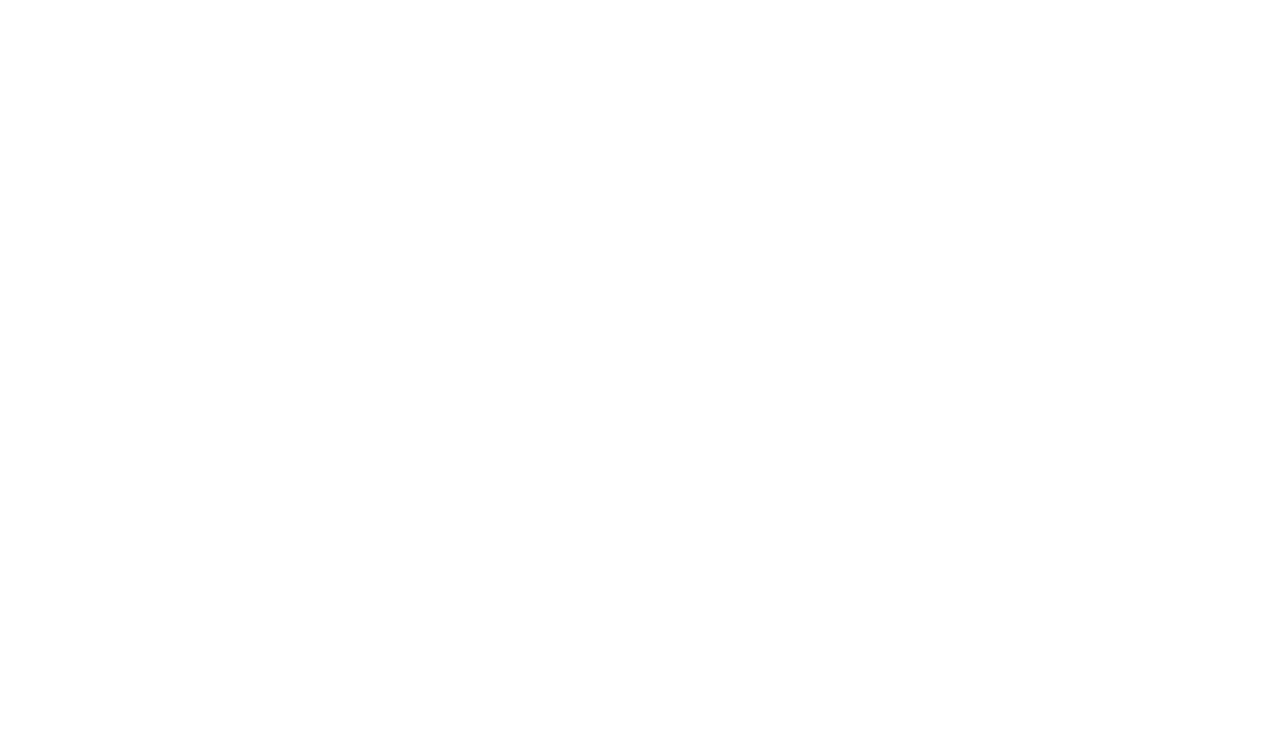
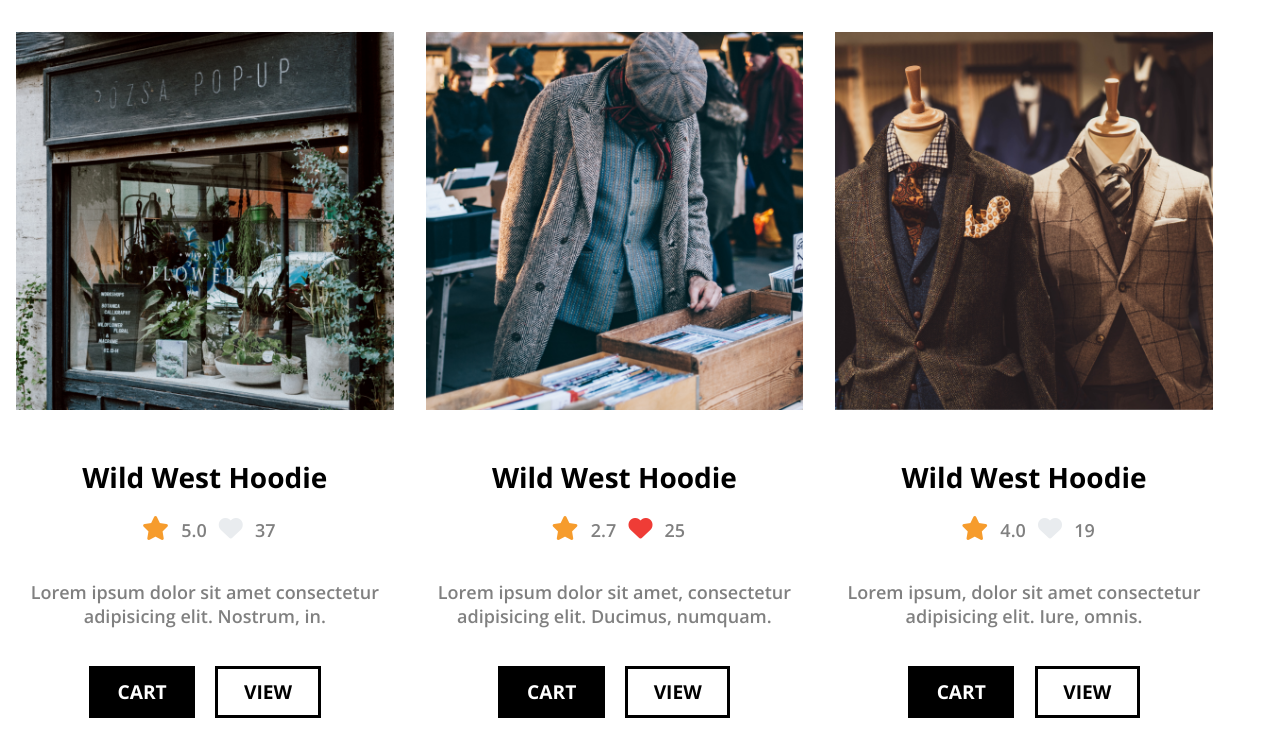
Before and after one commit to stefanalecu128/school, a plain HTML site: page Week-2/index.html in a window 1280 px wide. Drawn offline with nearby package versions, Linux system fonts and the light colour scheme.

Commit message:
Week 2 - tema

```diff
--- a/Week-2/index.html
+++ b/Week-2/index.html
@@ -4,8 +4,74 @@
     <meta charset="UTF-8">
     <meta name="viewport" content="width=device-width, initial-scale=1.0">
     <title>INTRO CSS</title>
+    <link rel="stylesheet" href="style.css">
+    <script src="https://kit.fontawesome.com/e5281c9254.js" crossorigin="anonymous"></script>
 </head>
 <body>
-
+    <div class="flex-container ">
+        <div class="product-main align-center">
+            <img src="img/img-1.png" alt="" class="img-thumb">
+            <div class="product-info">
+                <h2 class="product-title">Wild West Hoodie</h2>
+                <div class="product-rate">
+                    <span>
+                        <i class="fas fa-star active-star"></i>
+                        <span class="text-muted">5.0</span>
+                    </span>
+                    <span>
+                        <i class="fas fa-heart "></i>
+                        <span class="text-muted">37</span>
+                    </span>
+                </div>
+                <p class="text-muted">Lorem ipsum dolor sit amet consectetur adipisicing elit. Nostrum, in.</p>
+                <div class="product-buttons">
+                    <a href="#" class="btn-default btn-dark">Cart</a>
+                    <a href="#" class="btn-default btn-white">View</a>
+                </div>
+            </div>
+        </div>
+        <div class="product-main align-center">
+            <img src="img/img-2.png" alt="" class="img-thumb">
+            <div class="product-info">
+                <h2 class="product-title">Wild West Hoodie</h2>
+                <div class="product-rate">
+                    <span>
+                        <i class="fas fa-star active-star"></i>
+                        <span class="text-muted">2.7</span>
+                    </span>
+                    <span>
+                        <i class="fas fa-heart active-heart"></i>
+                        <span class="text-muted">25</span>
+                    </span>
+                </div>
+                <p class="text-muted">Lorem ipsum dolor sit amet, consectetur adipisicing elit. Ducimus, numquam.</p>
+                <div class="product-buttons">
+                    <a href="#" class="btn-default btn-dark">Cart</a>
+                    <a href="#" class="btn-default btn-white">View</a>
+                </div>
+            </div>
+        </div>
+        <div class="product-main align-center">
+            <img src="img/img-3.png" alt="" class="img-thumb">
+            <div class="product-info">
+                <h2 class="product-title">Wild West Hoodie</h2>
+                <div class="product-rate">
+                    <span id="star">
+                        <i class="fas fa-star active-star"></i>
+                        <span class="text-muted">4.0</span>
+                    </span>
+                    <span id="love">
+                        <i class="fas fa-heart"></i>
+                        <span class="text-muted">19</span>
+                    </span>
+                </div>
+                <p class="text-muted">Lorem ipsum, dolor sit amet consectetur adipisicing elit. Iure, omnis.</p>
+                <div class="product-buttons">
+                    <a href="#" class="btn-default btn-dark">Cart</a>
+                    <a href="#" class="btn-default btn-white">View</a>
+                </div>
+            </div>
+        </div>
+    </div>
 </body>
 </html>
--- /dev/null
+++ b/Week-2/style.css
@@ -0,0 +1,115 @@
+@import url('https://fonts.googleapis.com/css2?family=Open+Sans:wght@400;600;700;800&display=swap');
+*,
+*::after,
+*::before {
+    box-sizing: border-box;
+    margin: 0;
+    padding: 0;
+}
+
+body {
+    font-family: 'Open Sans', sans-serif;
+    font-size: 16px;
+}
+
+/* Layout */
+
+.flex-container  {
+    max-width: 1440px;
+    margin: 0 auto;
+    display: flex;
+    flex-wrap: wrap;
+}
+.product-main {
+    max-width: 32%;
+    padding: 2rem 1rem;
+}
+.align-center {
+    text-align: center;
+}
+.img-thumb {
+    width: 100%;
+    height: auto;
+    display: block;
+}
+.product-rate {
+    margin-bottom: 2.375rem;
+}
+.product-buttons {
+    margin: 2.375rem;
+}
+/* Typhography */
+
+h2.product-title {
+    font-size: 1.75rem;
+    margin-top: 3rem;
+    margin-bottom: 1.25rem;
+}
+.text-muted {
+    color: #808080;
+    font-size: 18px;
+    font-weight: 600;
+}
+
+/* ICONS */
+
+.fa-star,
+.fa-heart {
+    color:#E9ECEF;
+    margin:0 0.5rem;
+    font-size: 1.5rem;
+}
+.fa-star:hover {
+    color:#F69C2D;
+}
+.fa-heart:hover {
+    color:#EF3C36;
+}
+.active-star {
+    color:#F69C2D;
+}
+.active-heart {
+    color:#EF3C36;
+}
+
+/* Buttons */
+
+.btn-default {
+    text-decoration: none;
+    font-size: 1.2rem;
+    text-transform: uppercase;
+    font-weight: 700;
+    display: inline-block;
+    padding: 0.6rem 1.6rem;
+}
+.btn-default:first-child {
+        margin-right: 1rem;
+}
+.btn-dark {
+    background: #000;
+    border: 3px solid #000;
+    color: #fff;
+}
+.btn-dark:hover {
+    border: 3px solid #000;
+    color: #000;
+    background: #fff;
+}
+.btn-white {
+    border: 3px solid #000;
+    color: #000;
+}
+.btn-white:hover {
+    background: #000;
+    border: 3px solid #000;
+    color: #fff;
+}
+@media only screen and (max-width: 1079px) {
+    .btn-default {
+        display: block;
+        margin-bottom: 0.4em;
+    }
+    .btn-default:first-child {
+        margin-right: 0;
+}
+}
```
Also changed, not shown: Week-2/img/img-1.png (added), Week-2/img/img-2.png (added), Week-2/img/img-3.png (added), 3 other files.
